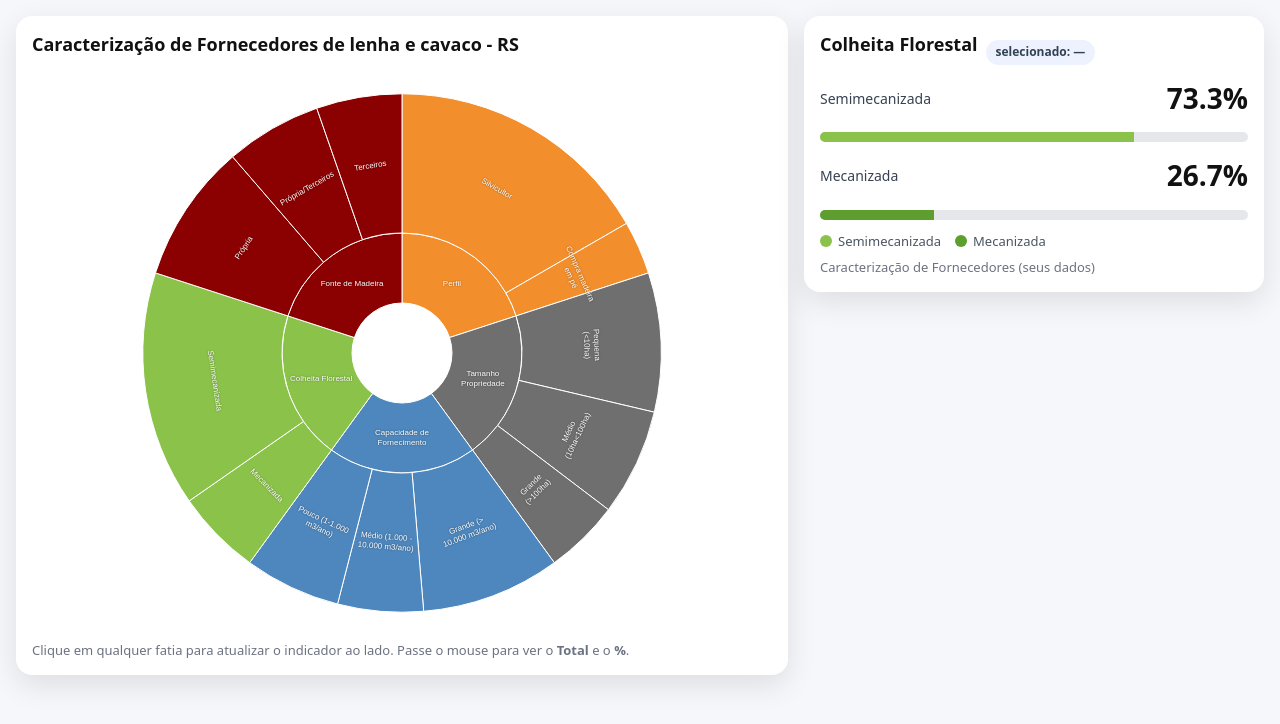
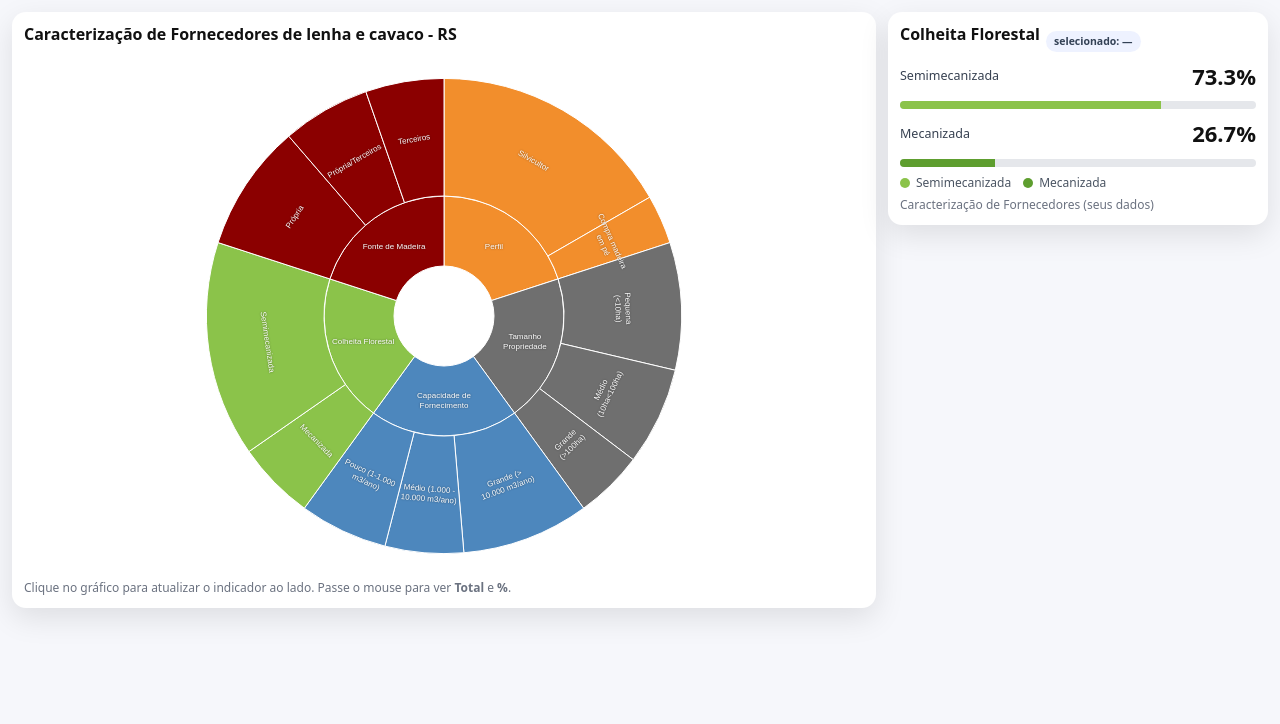
Before and after one commit to victormelo85/sunburst-dashboard, a plain HTML site: page dashboard-interativo.html in a window 1280 px wide. Drawn offline with nearby package versions, Linux system fonts and the light colour scheme.

Commit message:
Update dashboard-interativo.html

```diff
--- a/dashboard-interativo.html
+++ b/dashboard-interativo.html
@@ -12,27 +12,27 @@
     --shadow:0 10px 30px rgba(0,0,0,.10);
   }
   *{box-sizing:border-box}
-  html,body{margin:0;background:var(--bg);font:500 16px/1.4 system-ui,-apple-system,Segoe UI,Roboto,Arial;color:var(--txt)}
+  html,body{margin:0;background:var(--bg);font:500 14px/1.35 system-ui,-apple-system,Segoe UI,Roboto,Arial;color:var(--txt)}
   .layout{
     display:grid;
-    grid-template-columns: minmax(360px, 1fr) 460px;  /* direita fixa para não cortar */
-    gap:16px; max-width:1400px; margin:0 auto; padding:16px;
+    grid-template-columns: minmax(340px, 1fr) 380px; /* indicador mais estreito */
+    gap:12px; max-width:1400px; margin:0 auto; padding:12px;
     align-items:start;
   }
-  .card{background:var(--card);border-radius:16px;box-shadow:var(--shadow);padding:16px}
-  #chart{width:100%; height:clamp(420px, 72vh, 900px);} /* responsivo e sem corte */
-  h1{margin:0 0 8px;font-size:18px}
-  .muted{color:#6b7280;font-size:13px}
-  .ind-title{display:flex;align-items:flex-end;gap:8px}
-  .chip{padding:4px 10px;border-radius:999px;background:#eef2ff;color:#334155;font-weight:600;font-size:12px}
-  .rows{margin-top:8px}
-  .row{display:flex;align-items:center;gap:12px;margin:14px 0}
-  .label{min-width:260px;font-size:14px;color:#374151}
-  .pct{margin-left:auto;font-weight:800;font-size:28px;color:#111}
-  .bar{height:10px;border-radius:999px;background:#e5e7eb;overflow:hidden}
+  .card{background:var(--card);border-radius:14px;box-shadow:var(--shadow);padding:12px}
+  #chart{width:100%; height:clamp(360px, 66vh, 820px);} /* sem corte em embed */
+  h1{margin:0 0 6px;font-size:16px}
+  .muted{color:#6b7280;font-size:12px}
+  .ind-title{display:flex;align-items:flex-end;gap:6px}
+  .chip{padding:3px 8px;border-radius:999px;background:#eef2ff;color:#334155;font-weight:600;font-size:10.5px}
+  .rows{margin-top:6px}
+  .row{display:flex;align-items:center;gap:10px;margin:10px 0}
+  .label{min-width:200px;font-size:12.5px;color:#374151}
+  .pct{margin-left:auto;font-weight:800;font-size:22px;color:#111}
+  .bar{height:8px;border-radius:999px;background:#e5e7eb;overflow:hidden}
   .fill{height:100%}
-  .legend{display:flex;gap:14px;margin-top:12px;font-size:13px;color:#4b5563;flex-wrap:wrap}
-  .dot{width:12px;height:12px;border-radius:50%}
+  .legend{display:flex;gap:12px;margin-top:8px;font-size:12px;color:#4b5563;flex-wrap:wrap}
+  .dot{width:10px;height:10px;border-radius:50%}
 </style>
 </head>
 <body>
@@ -41,10 +41,10 @@
   <div class="card">
     <h1>Caracterização de Fornecedores de lenha e cavaco - RS</h1>
     <div id="chart"></div>
-    <div class="muted">Clique em qualquer fatia para atualizar o indicador ao lado. Passe o mouse para ver o <b>Total</b> e o <b>%</b>.</div>
+    <div class="muted">Clique no gráfico para atualizar o indicador ao lado. Passe o mouse para ver <b>Total</b> e <b>%</b>.</div>
   </div>
 
-  <!-- DIREITA: INDICADOR DINÂMICO -->
+  <!-- DIREITA: INDICADOR DINÂMICO (fonte reduzida) -->
   <div class="card" id="panel">
     <div class="ind-title">
       <h1 id="indTitle">—</h1>
@@ -52,15 +52,15 @@
     </div>
     <div class="rows" id="rows"></div>
     <div class="legend" id="legend"></div>
-    <div class="muted" style="margin-top:8px">Caracterização de Fornecedores (seus dados)</div>
+    <div class="muted" style="margin-top:6px">Caracterização de Fornecedores (seus dados)</div>
   </div>
 </div>
 
 <script>
   // ---------- CONFIG ----------
-  const DEFAULT_THEME = "Colheita Florestal"; // Troque se quiser outro tema inicial
+  const DEFAULT_THEME = "Colheita Florestal";
 
-  // ---------- DADOS (ajustados ao CSV que você enviou) ----------
+  // ---------- DADOS (ajustados) ----------
   const data = {
     name: "Caracterização",
     children: [
@@ -90,7 +90,7 @@
     ]
   };
 
-  // Cores do sunburst (hex explícito)
+  // Cores do sunburst (hex)
   const themeColorHEX = {
     "Perfil": "#f28e2c",
     "Tamanho Propriedade": "#6f6f6f",
@@ -99,7 +99,6 @@
     "Fonte de Madeira": "#8b0000"
   };
 
-  // pinta filhos com a cor do TEMA
   function colorize(node){
     if(node.children){
       node.itemStyle = node.itemStyle || {};
@@ -113,13 +112,9 @@
   }
   data.children.forEach(colorize);
 
-  // util: soma valores dos filhos
-  function sumChildren(node){
-    return (node.children || []).reduce((s,c)=>s + (c.value || 0), 0);
-  }
-
-  // quebra de linhas p/ rótulos
-  function wrap(name, max){ const w = String(name).split(' '); const out=[]; let cur='';
+  // util
+  function sumChildren(node){ return (node.children||[]).reduce((s,c)=>s+(c.value||0),0); }
+  function wrap(name, max){ const w=String(name).split(' '), out=[]; let cur='';
     w.forEach(s=>{ const t=(cur+' '+s).trim(); if(t.length>max){ if(cur) out.push(cur); cur=s; } else cur=t; });
     if(cur) out.push(cur); return out.join('\n');
   }
@@ -161,18 +156,16 @@
       trigger: 'item',
       borderWidth: 0,
       backgroundColor: 'rgba(17,17,17,.9)',
-      textStyle: { color:'#fff' },
+      textStyle: { color:'#fff', fontSize:12 },
+      padding:8,
       formatter: (p) => {
-        const path = (p.treePathInfo||[]).map(d=>d.name).slice(1); // tira a raiz
-        // Se for filho: % relativo ao tema (pai). Se for tema: % do total geral
-        let pct = 0, base = 0;
+        const path = (p.treePathInfo||[]).map(d=>d.name).slice(1);
+        let pct=0, base=0;
         if ((p.treePathInfo||[]).length >= 3) {
-          // filho → base = soma do tema
           const themeName = p.treePathInfo[1].name;
           const themeNode = data.children.find(d=>d.name===themeName);
           base = sumChildren(themeNode);
         } else {
-          // tema → base = total geral
           base = data.children.reduce((s,n)=> s + sumChildren(n), 0);
         }
         pct = base ? (p.value / base * 100) : 0;
@@ -181,15 +174,12 @@
     }
   });
 
-  // ------------------------------------------------
-  // INDICADOR DINÂMICO
-  // ------------------------------------------------
+  // -------- INDICADOR (com tipografia menor) --------
   const rowsEl   = document.getElementById('rows');
   const legendEl = document.getElementById('legend');
   const titleEl  = document.getElementById('indTitle');
   const chipEl   = document.getElementById('indChip');
 
-  // Paleta dos painéis (usa CSS var() pois é DOM, não canvas)
   const colorsPanel = {
     perfil: { a:"var(--perfil)", b:"#f7b267" },
     tamanho: { a:"var(--tam)", b:"#8a8a8a", c:"#a3a3a3" },
@@ -271,7 +261,6 @@
     }
   });
 
-  // resize
   window.addEventListener('resize', ()=>chart.resize());
 </script>
 </body>
```
